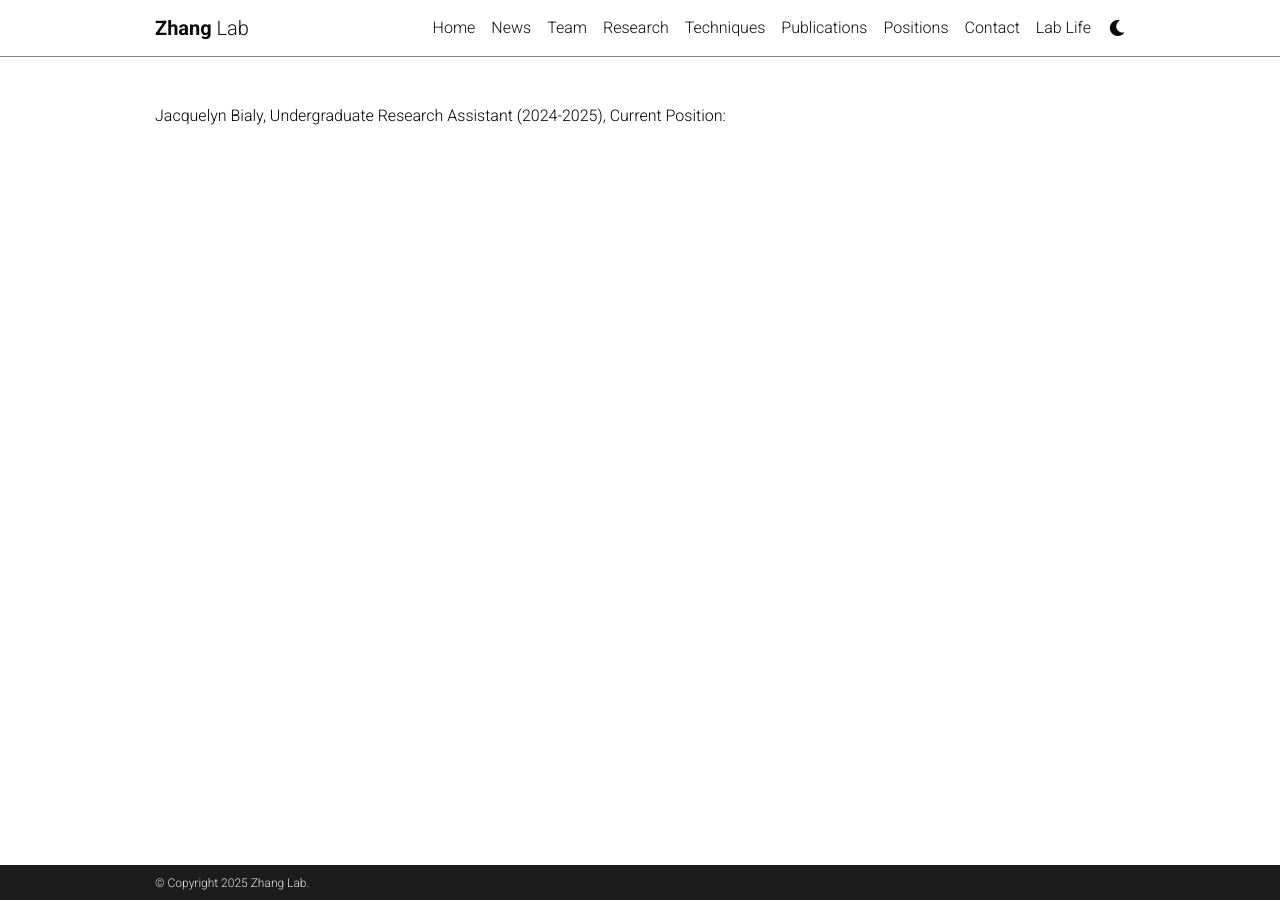
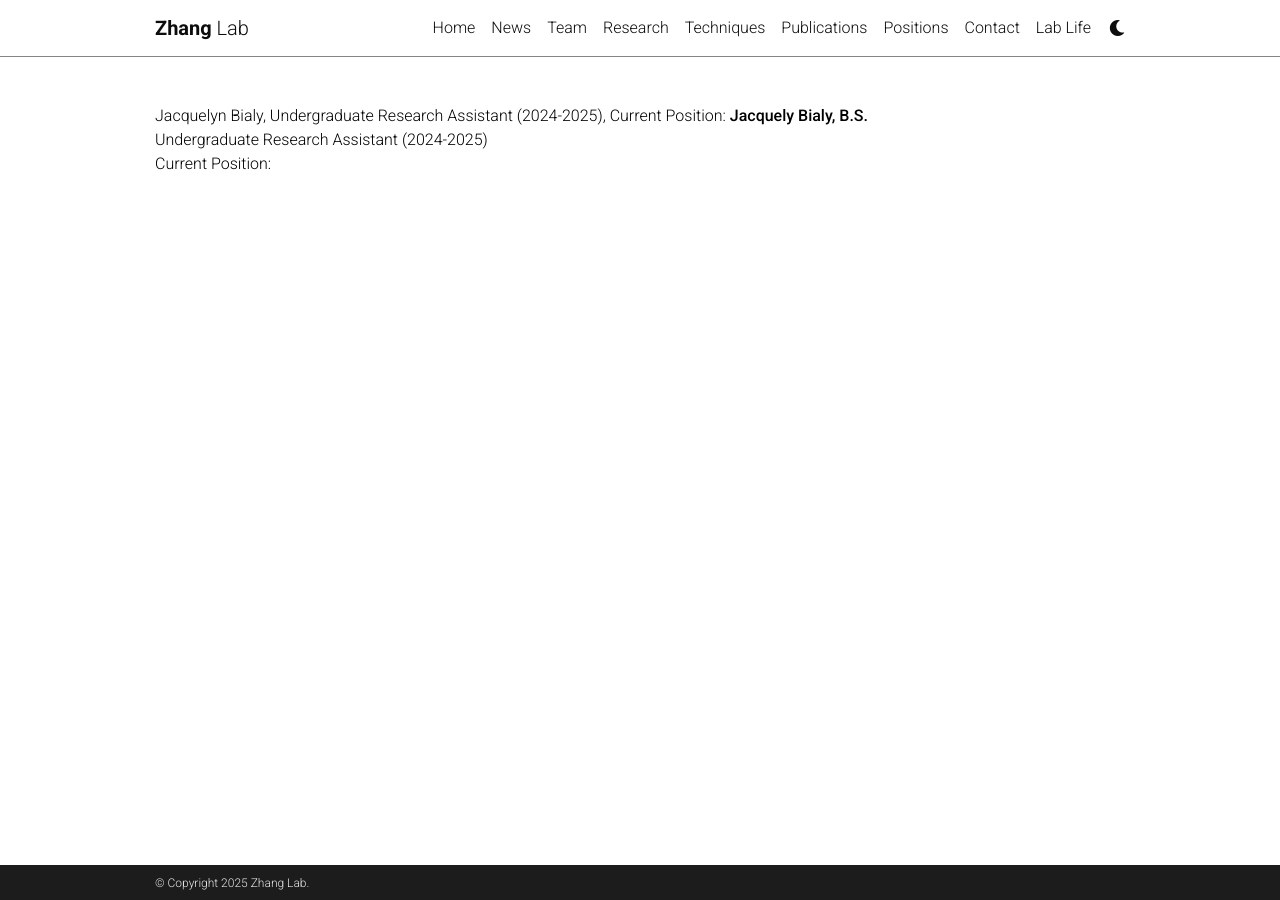
Before and after one commit to zhanglabmsu/zhanglabmsu.github.io, a Jekyll site: the page built from _projects/lab_alumni.md, in a window 1280 px wide. Built offline with Jekyll 4.4.1, drawn with Linux system fonts in a browser that asks for light colours; comment, search, counter and statistics services are not loaded; a style sheet for code colours, icons or effects is not loaded.

Commit message:
initial commit

```diff
--- a/_projects/lab_alumni.md
+++ b/_projects/lab_alumni.md
@@ -1,10 +1,14 @@
 ---
 layout: page
-title:
+title: Lab Alumni
 description:
-img:
+img: assets/img/team/team_default.jpg
 importance: 1
 category: Lab Alumni
 
 ---
 Jacquelyn Bialy, Undergraduate Research Assistant (2024-2025), Current Position:
+**Jacquely Bialy, B.S.** <br>
+Undergraduate Research Assistant (2024-2025)<br>
+Current Position:  <br>
+<br>
```
